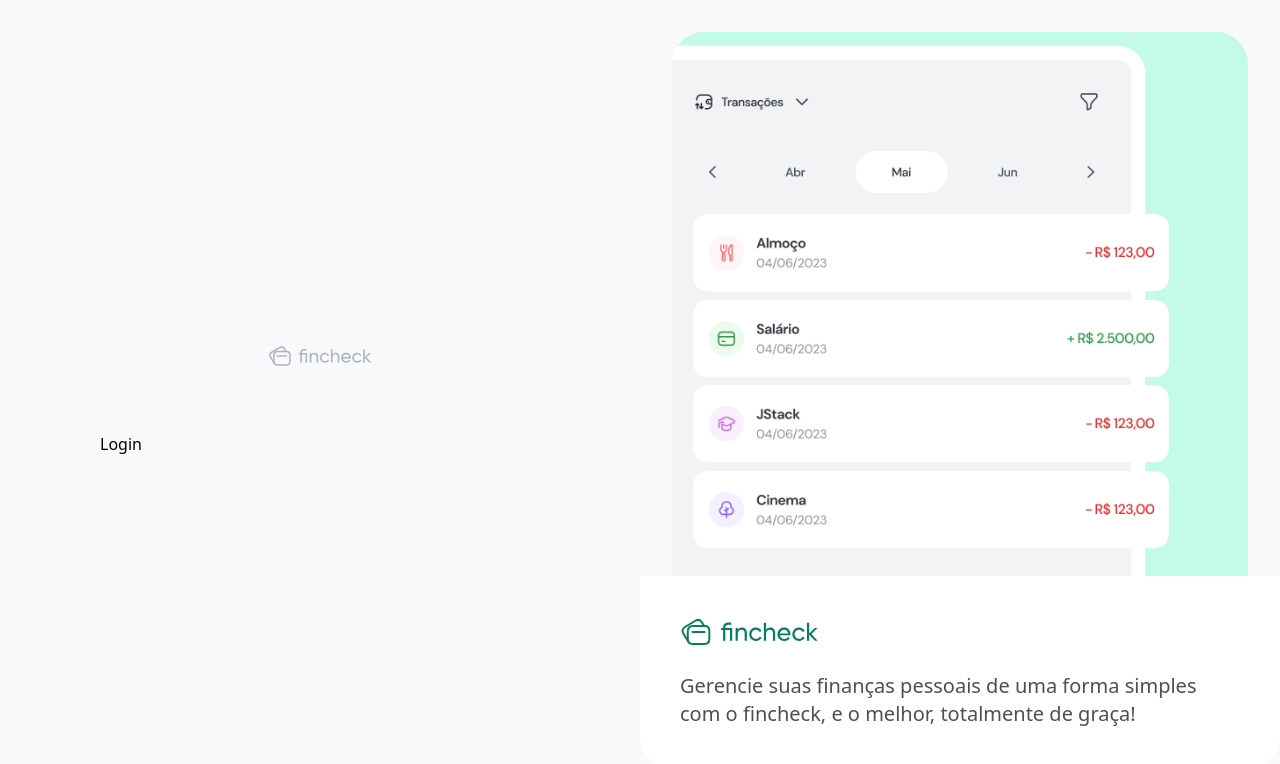
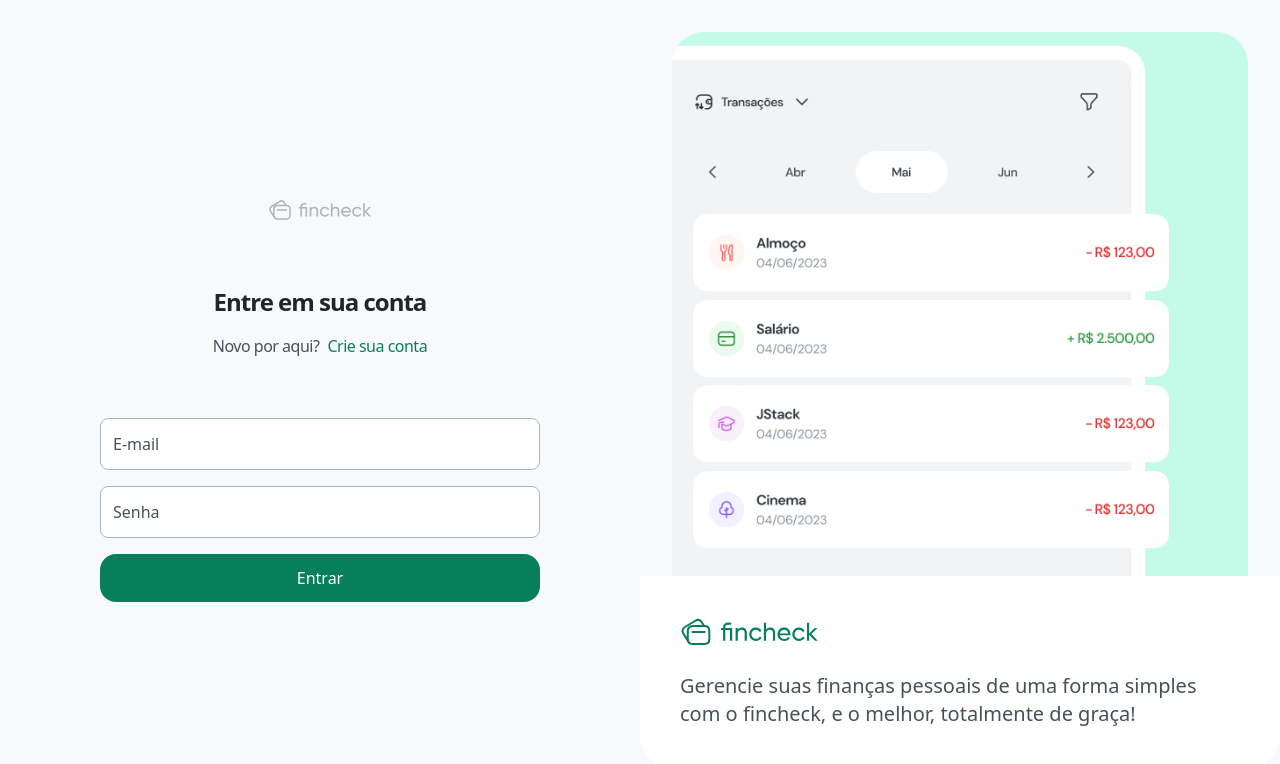
Before and after one commit to oliveira-andre/fincheck_client, a React (Vite) app: page /login in a window 1280 px wide. Shown: the top 764 px of the page. Built offline with nearby package versions, Linux system fonts and the light colour scheme.

Commit message:
feat: styling login page

```diff
--- a/src/view/pages/Login/index.tsx
+++ b/src/view/pages/Login/index.tsx
@@ -1,7 +1,44 @@
+import { Link } from "react-router-dom";
+
+import { Button } from "../../components/Button";
+import { Input } from "../../components/Input";
+
 export function Login() {
   return (
-    <div>
-      <h1>Login</h1>
-    </div>
+    <>
+      <header className="flex flex-col items-center gap-4 text-center">
+        <h1 className="text-2xl font-bold text-gray-900 tracking-[-1px]">
+          Entre em sua conta
+        </h1>
+
+        <p className="space-x-2">
+          <span className="text-gray-700 tracking-[-0.5px]">
+            Novo por aqui?
+          </span>
+
+          <Link to="/register" className="text-teal-900 font-medium tracking-[-0.5px]">
+            Crie sua conta
+          </Link>
+        </p>
+      </header>
+
+      <form className="mt-[60px] flex flex-col gap-4">
+        <Input
+          name="email"
+          type="email"
+          placeholder="E-mail"
+        />
+
+        <Input
+          name="password"
+          type="password"
+          placeholder="Senha"
+        />
+
+        <Button type="submit" className="mt-2">
+          Entrar
+        </Button>
+      </form>
+    </>
   )
 }
```
